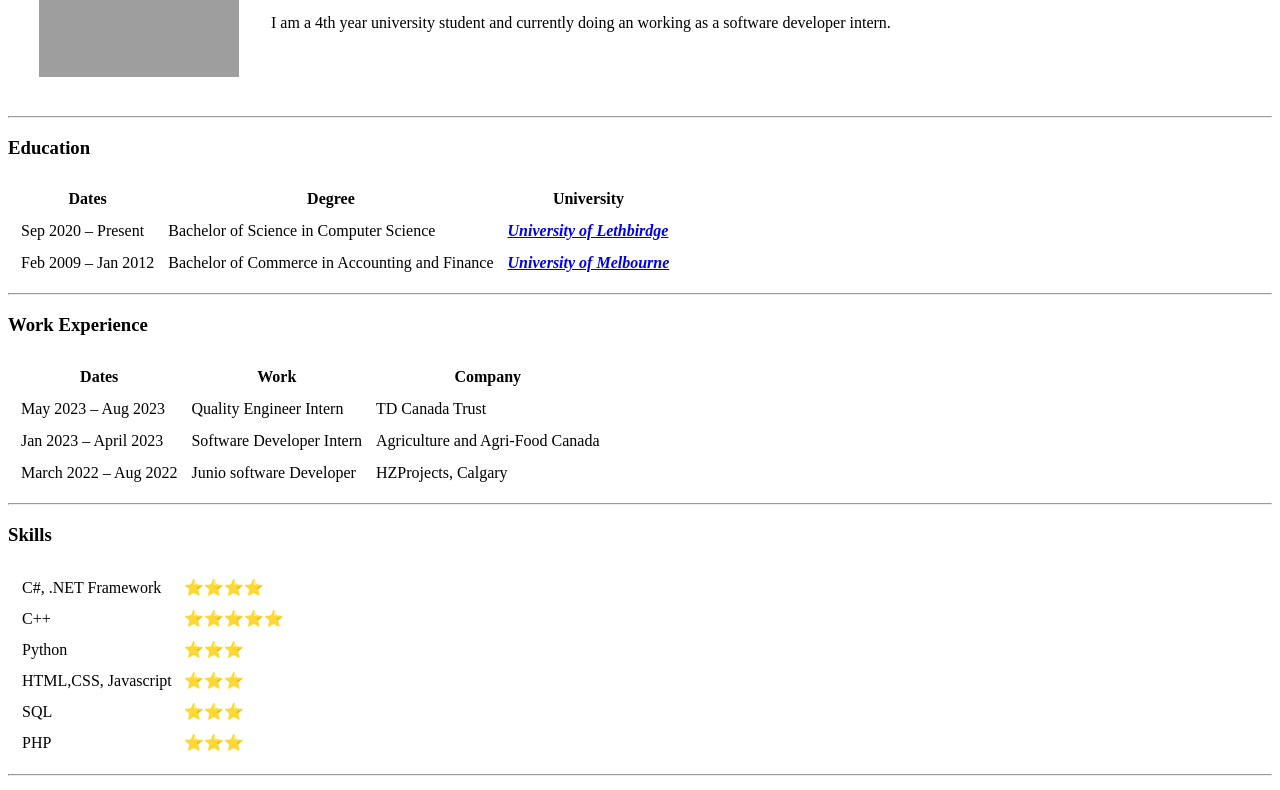
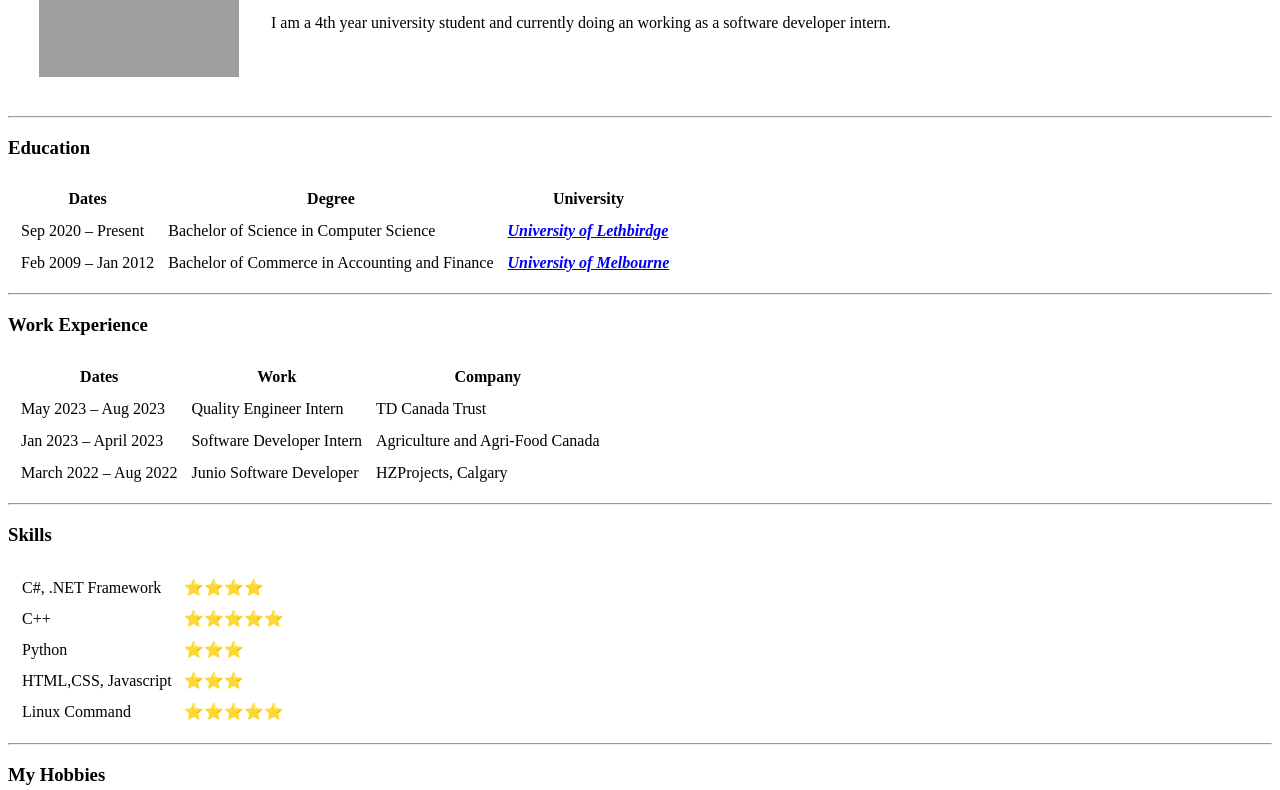
Before and after one commit to bogerhard/cv, a plain HTML site: page index.html in a window 1280 px wide. Shown: the part 162-952 px from the top of the page. Drawn offline with Linux system fonts and the light colour scheme; grey boxes are pictures that could not be loaded.

Commit message:
Update index.html

```diff
--- a/index.html
+++ b/index.html
@@ -62,7 +62,7 @@
           </tr>
           <tr>
             <td>March 2022 – Aug 2022</td>
-            <td>Junio software Developer</td>
+            <td>Junio Software Developer</td>
             <td>HZProjects, Calgary</td>
           </tr>
         </tbody>
@@ -91,12 +91,8 @@
                 <td>⭐⭐⭐</td>
               </tr>
               <tr>
-                <td>SQL</td>
-                <td>⭐⭐⭐</td>
-              </tr>
-              <tr>
-                <td>PHP</td>
-                <td>⭐⭐⭐</td>
+                <td>Linux Command</td>
+                <td>⭐⭐⭐⭐⭐</td>
               </tr>
             </table>
           </td>
```
